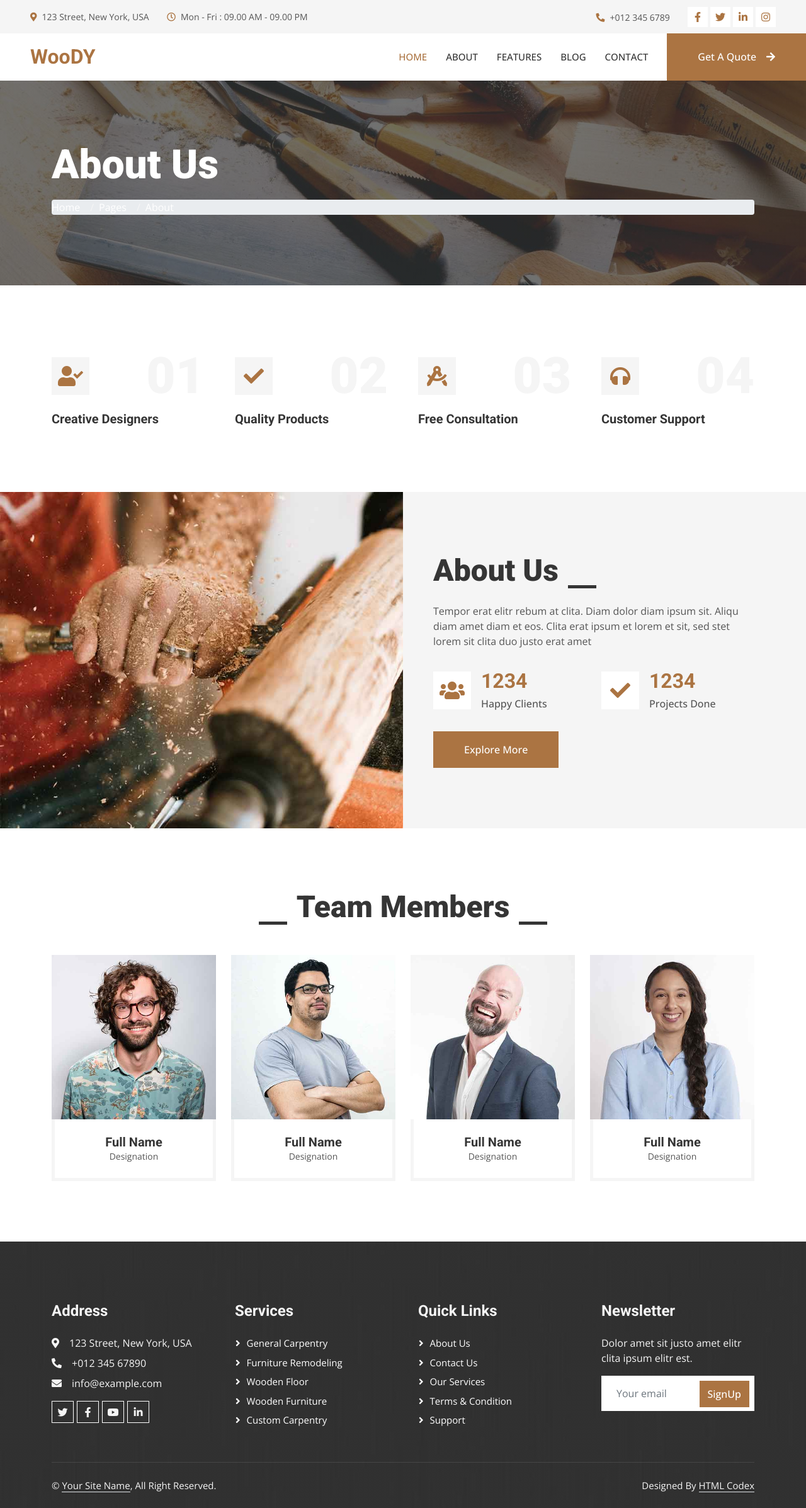
After one commit to hesam-sa/Woody, a Django app: page /about in a window 1280 px wide. The commit adds this page. Shown: the whole page at 63% size. Run offline with Django 5.2, Linux system fonts and the light colour scheme; some libraries are stand-ins or nearby versions.

Commit message:
move html pages
move templates and customize them

```diff
--- a/templates/base.html
+++ b/templates/base.html
@@ -32,6 +32,15 @@
     <!-- Template Stylesheet -->
     <link href="{% static 'css/style.css' %}" rel="stylesheet">
 </head>
+
+    <!-- Spinner Start -->
+    <div id="spinner" class="show bg-white position-fixed translate-middle w-100 vh-100 top-50 start-50 d-flex align-items-center justify-content-center">
+        <div class="spinner-grow text-primary" style="width: 3rem; height: 3rem;" role="status">
+            <span class="sr-only">Loading...</span>
+        </div>
+    </div>
+    <!-- Spinner End -->
+
 
     <!-- Topbar Start -->
     <div class="container-fluid bg-light p-0">
@@ -73,21 +82,11 @@
         </button>
         <div class="collapse navbar-collapse" id="navbarCollapse">
             <div class="navbar-nav ms-auto p-4 p-lg-0">
-                <a href="index.html" class="nav-item nav-link active">Home</a>
-                <a href="about.html" class="nav-item nav-link">About</a>
-                <a href="service.html" class="nav-item nav-link">Service</a>
-                <a href="project.html" class="nav-item nav-link">Project</a>
-                <div class="nav-item dropdown">
-                    <a href="#" class="nav-link dropdown-toggle" data-bs-toggle="dropdown">Pages</a>
-                    <div class="dropdown-menu fade-up m-0">
-                        <a href="feature.html" class="dropdown-item">Feature</a>
-                        <a href="quote.html" class="dropdown-item">Free Quote</a>
-                        <a href="team.html" class="dropdown-item">Our Team</a>
-                        <a href="testimonial.html" class="dropdown-item">Testimonial</a>
-                        <a href="404.html" class="dropdown-item">404 Page</a>
-                    </div>
-                </div>
-                <a href="contact.html" class="nav-item nav-link">Contact</a>
+                <a href="{% url 'website:home' %}" class="nav-item nav-link active">Home</a>
+                <a href="{% url 'website:about' %}" class="nav-item nav-link">About</a>
+                <a href="{% url 'website:features' %}" class="nav-item nav-link">Features</a>
+                <a href="project.html" class="nav-item nav-link">Blog</a>
+                <a href="{% url 'website:contact' %}" class="nav-item nav-link">Contact</a>
             </div>
             <a href="" class="btn btn-primary py-4 px-lg-5 d-none d-lg-block">Get A Quote<i class="fa fa-arrow-right ms-3"></i></a>
         </div>
@@ -157,3 +156,20 @@
         </div>
     </div>
     <!-- Footer End -->
+
+     <!-- Back to Top -->
+     <a href="#" class="btn btn-lg btn-primary btn-lg-square rounded-0 back-to-top"><i class="bi bi-arrow-up"></i></a>
+
+
+        <!-- JavaScript Libraries -->
+    <script src="https://code.jquery.com/jquery-3.4.1.min.js"></script>
+    <script src="https://cdn.jsdelivr.net/npm/bootstrap@5.0.0/dist/js/bootstrap.bundle.min.js"></script>
+    <script src="{% static 'lib1/wow/wow.min.js' %}"></script>
+    <script src="{% static 'lib1/easing/easing.min.js' %}"></script>
+    <script src="{% static 'lib1/waypoints/waypoints.min.js' %}"></script>
+    <script src="{% static 'lib1/counterup/counterup.min.js' %}"></script>
+    <script src="{% static 'lib1/owlcarousel/owl.carousel.min.js' %}"></script>
+
+    <!-- Template Javascript -->
+
+    <script src="{% static 'js/main.js' %}"></script>
--- /dev/null
+++ b/templates/website/about.html
@@ -0,0 +1,210 @@
+{% extends 'base.html' %}
+{% load static %}
+{% block content %}
+
+<!DOCTYPE html>
+<html lang="en">
+
+
+
+
+
+
+
+
+    <!-- Page Header Start -->
+    <div class="container-fluid page-header py-5 mb-5">
+        <div class="container py-5">
+            <h1 class="display-3 text-white mb-3 animated slideInDown">About Us</h1>
+            <nav aria-label="breadcrumb animated slideInDown">
+                <ol class="breadcrumb">
+                    <li class="breadcrumb-item"><a class="text-white" href="#">Home</a></li>
+                    <li class="breadcrumb-item"><a class="text-white" href="#">Pages</a></li>
+                    <li class="breadcrumb-item text-white active" aria-current="page">About</li>
+                </ol>
+            </nav>
+        </div>
+    </div>
+    <!-- Page Header End -->
+
+
+    <!-- Feature Start -->
+    <div class="container-xxl py-5">
+        <div class="container">
+            <div class="row g-5">
+                <div class="col-md-6 col-lg-3 wow fadeIn" data-wow-delay="0.1s">
+                    <div class="d-flex align-items-center justify-content-between mb-2">
+                        <div class="d-flex align-items-center justify-content-center bg-light" style="width: 60px; height: 60px;">
+                            <i class="fa fa-user-check fa-2x text-primary"></i>
+                        </div>
+                        <h1 class="display-1 text-light mb-0">01</h1>
+                    </div>
+                    <h5>Creative Designers</h5>
+                </div>
+                <div class="col-md-6 col-lg-3 wow fadeIn" data-wow-delay="0.3s">
+                    <div class="d-flex align-items-center justify-content-between mb-2">
+                        <div class="d-flex align-items-center justify-content-center bg-light" style="width: 60px; height: 60px;">
+                            <i class="fa fa-check fa-2x text-primary"></i>
+                        </div>
+                        <h1 class="display-1 text-light mb-0">02</h1>
+                    </div>
+                    <h5>Quality Products</h5>
+                </div>
+                <div class="col-md-6 col-lg-3 wow fadeIn" data-wow-delay="0.5s">
+                    <div class="d-flex align-items-center justify-content-between mb-2">
+                        <div class="d-flex align-items-center justify-content-center bg-light" style="width: 60px; height: 60px;">
+                            <i class="fa fa-drafting-compass fa-2x text-primary"></i>
+                        </div>
+                        <h1 class="display-1 text-light mb-0">03</h1>
+                    </div>
+                    <h5>Free Consultation</h5>
+                </div>
+                <div class="col-md-6 col-lg-3 wow fadeIn" data-wow-delay="0.7s">
+                    <div class="d-flex align-items-center justify-content-between mb-2">
+                        <div class="d-flex align-items-center justify-content-center bg-light" style="width: 60px; height: 60px;">
+                            <i class="fa fa-headphones fa-2x text-primary"></i>
+                        </div>
+                        <h1 class="display-1 text-light mb-0">04</h1>
+                    </div>
+                    <h5>Customer Support</h5>
+                </div>
+            </div>
+        </div>
+    </div>
+    <!-- Feature Start -->
+
+
+
+    <!-- About Start -->
+    <div class="container-fluid bg-light overflow-hidden my-5 px-lg-0">
+        <div class="container about px-lg-0">
+            <div class="row g-0 mx-lg-0">
+                <div class="col-lg-6 ps-lg-0" style="min-height: 400px;">
+                    <div class="position-relative h-100">
+                        <img class="position-absolute img-fluid w-100 h-100" src="{% static 'img/about.jpg' %}" style="object-fit: cover;" alt="">
+                    </div>
+                </div>
+                <div class="col-lg-6 about-text py-5 wow fadeIn" data-wow-delay="0.5s">
+                    <div class="p-lg-5 pe-lg-0">
+                        <div class="section-title text-start">
+                            <h1 class="display-5 mb-4">About Us</h1>
+                        </div>
+                        <p class="mb-4 pb-2">Tempor erat elitr rebum at clita. Diam dolor diam ipsum sit. Aliqu diam amet diam et eos. Clita erat ipsum et lorem et sit, sed stet lorem sit clita duo justo erat amet</p>
+                        <div class="row g-4 mb-4 pb-2">
+                            <div class="col-sm-6 wow fadeIn" data-wow-delay="0.1s">
+                                <div class="d-flex align-items-center">
+                                    <div class="d-flex flex-shrink-0 align-items-center justify-content-center bg-white" style="width: 60px; height: 60px;">
+                                        <i class="fa fa-users fa-2x text-primary"></i>
+                                    </div>
+                                    <div class="ms-3">
+                                        <h2 class="text-primary mb-1" data-toggle="counter-up">1234</h2>
+                                        <p class="fw-medium mb-0">Happy Clients</p>
+                                    </div>
+                                </div>
+                            </div>
+                            <div class="col-sm-6 wow fadeIn" data-wow-delay="0.3s">
+                                <div class="d-flex align-items-center">
+                                    <div class="d-flex flex-shrink-0 align-items-center justify-content-center bg-white" style="width: 60px; height: 60px;">
+                                        <i class="fa fa-check fa-2x text-primary"></i>
+                                    </div>
+                                    <div class="ms-3">
+                                        <h2 class="text-primary mb-1" data-toggle="counter-up">1234</h2>
+                                        <p class="fw-medium mb-0">Projects Done</p>
+                                    </div>
+                                </div>
+                            </div>
+                        </div>
+                        <a href="" class="btn btn-primary py-3 px-5">Explore More</a>
+                    </div>
+                </div>
+            </div>
+        </div>
+    </div>
+    <!-- About End -->
+
+
+    <!-- Team Start -->
+    <div class="container-xxl py-5">
+        <div class="container">
+            <div class="section-title text-center">
+                <h1 class="display-5 mb-5">Team Members</h1>
+            </div>
+            <div class="row g-4">
+                <div class="col-lg-3 col-md-6 wow fadeInUp" data-wow-delay="0.1s">
+                    <div class="team-item">
+                        <div class="overflow-hidden position-relative">
+                            <img class="img-fluid" src="{% static 'img/team-1.jpg' %}" alt="">
+                            <div class="team-social">
+                                <a class="btn btn-square" href=""><i class="fab fa-facebook-f"></i></a>
+                                <a class="btn btn-square" href=""><i class="fab fa-twitter"></i></a>
+                                <a class="btn btn-square" href=""><i class="fab fa-instagram"></i></a>
+                            </div>
+                        </div>
+                        <div class="text-center border border-5 border-light border-top-0 p-4">
+                            <h5 class="mb-0">Full Name</h5>
+                            <small>Designation</small>
+                        </div>
+                    </div>
+                </div>
+                <div class="col-lg-3 col-md-6 wow fadeInUp" data-wow-delay="0.3s">
+                    <div class="team-item">
+                        <div class="overflow-hidden position-relative">
+                            <img class="img-fluid" src="{% static 'img/team-2.jpg' %}" alt="">
+                            <div class="team-social">
+                                <a class="btn btn-square" href=""><i class="fab fa-facebook-f"></i></a>
+                                <a class="btn btn-square" href=""><i class="fab fa-twitter"></i></a>
+                                <a class="btn btn-square" href=""><i class="fab fa-instagram"></i></a>
+                            </div>
+                        </div>
+                        <div class="text-center border border-5 border-light border-top-0 p-4">
+                            <h5 class="mb-0">Full Name</h5>
+                            <small>Designation</small>
+                        </div>
+                    </div>
+                </div>
+                <div class="col-lg-3 col-md-6 wow fadeInUp" data-wow-delay="0.5s">
+                    <div class="team-item">
+                        <div class="overflow-hidden position-relative">
+                            <img class="img-fluid" src="{% static 'img/team-3.jpg' %}" alt="">
+                            <div class="team-social">
+                                <a class="btn btn-square" href=""><i class="fab fa-facebook-f"></i></a>
+                                <a class="btn btn-square" href=""><i class="fab fa-twitter"></i></a>
+                                <a class="btn btn-square" href=""><i class="fab fa-instagram"></i></a>
+                            </div>
+                        </div>
+                        <div class="text-center border border-5 border-light border-top-0 p-4">
+                            <h5 class="mb-0">Full Name</h5>
+                            <small>Designation</small>
+                        </div>
+                    </div>
+                </div>
+                <div class="col-lg-3 col-md-6 wow fadeInUp" data-wow-delay="0.7s">
+                    <div class="team-item">
+                        <div class="overflow-hidden position-relative">
+                            <img class="img-fluid" src="{% static 'img/team-4.jpg' %}" alt="">
+                            <div class="team-social">
+                                <a class="btn btn-square" href=""><i class="fab fa-facebook-f"></i></a>
+                                <a class="btn btn-square" href=""><i class="fab fa-twitter"></i></a>
+                                <a class="btn btn-square" href=""><i class="fab fa-instagram"></i></a>
+                            </div>
+                        </div>
+                        <div class="text-center border border-5 border-light border-top-0 p-4">
+                            <h5 class="mb-0">Full Name</h5>
+                            <small>Designation</small>
+                        </div>
+                    </div>
+                </div>
+            </div>
+        </div>
+    </div>
+    <!-- Team End -->
+
+
+
+
+
+
+</body>
+
+</html>
+{% endblock %}
--- a/website/urls.py
+++ b/website/urls.py
@@ -1,7 +1,12 @@
 from django.urls import path
 from .views import *
 
+app_name = 'website'
+
 urlpatterns = [
-    path('',index_view)
+    path('',index_view,name='home'),
+    path('contact',contact_view,name='contact'),
+    path('about',about_view,name='about'),
+    path('features',feature_view,name='features'),
 
 ]
--- a/website/views.py
+++ b/website/views.py
@@ -3,3 +3,12 @@ from django.shortcuts import render
 # Create your views here.
 def index_view(request):
     return render(request,'website/index.html')
+
+def contact_view(request):
+    return render(request,'website/contact.html')
+
+def about_view(request):
+    return render(request,'website/about.html')
+
+def feature_view(request):
+    return render(request,'website/feature.html')
```
Also changed, not shown: templates/website/contact.html (added, +93 -0 lines), templates/website/feature.html (added, +105 -0 lines), templates/website/index.html (+2 -50 lines).
